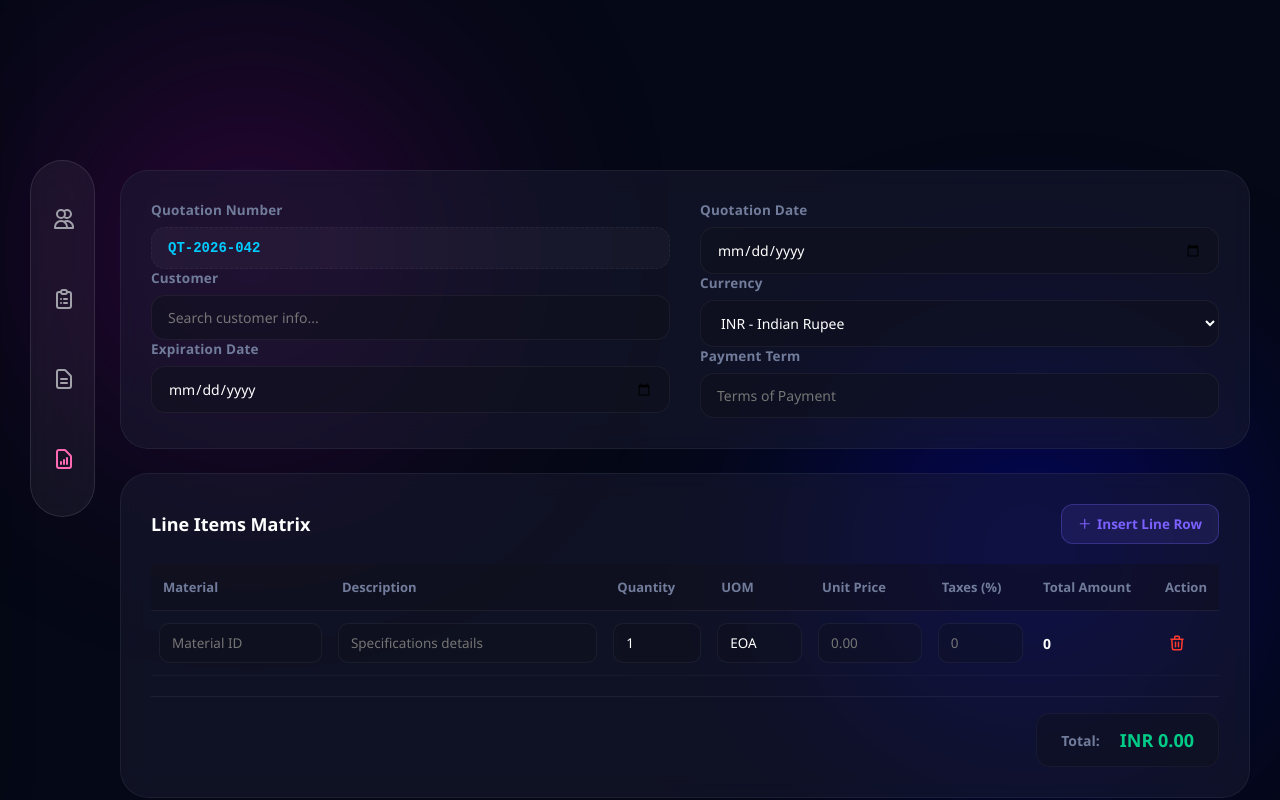
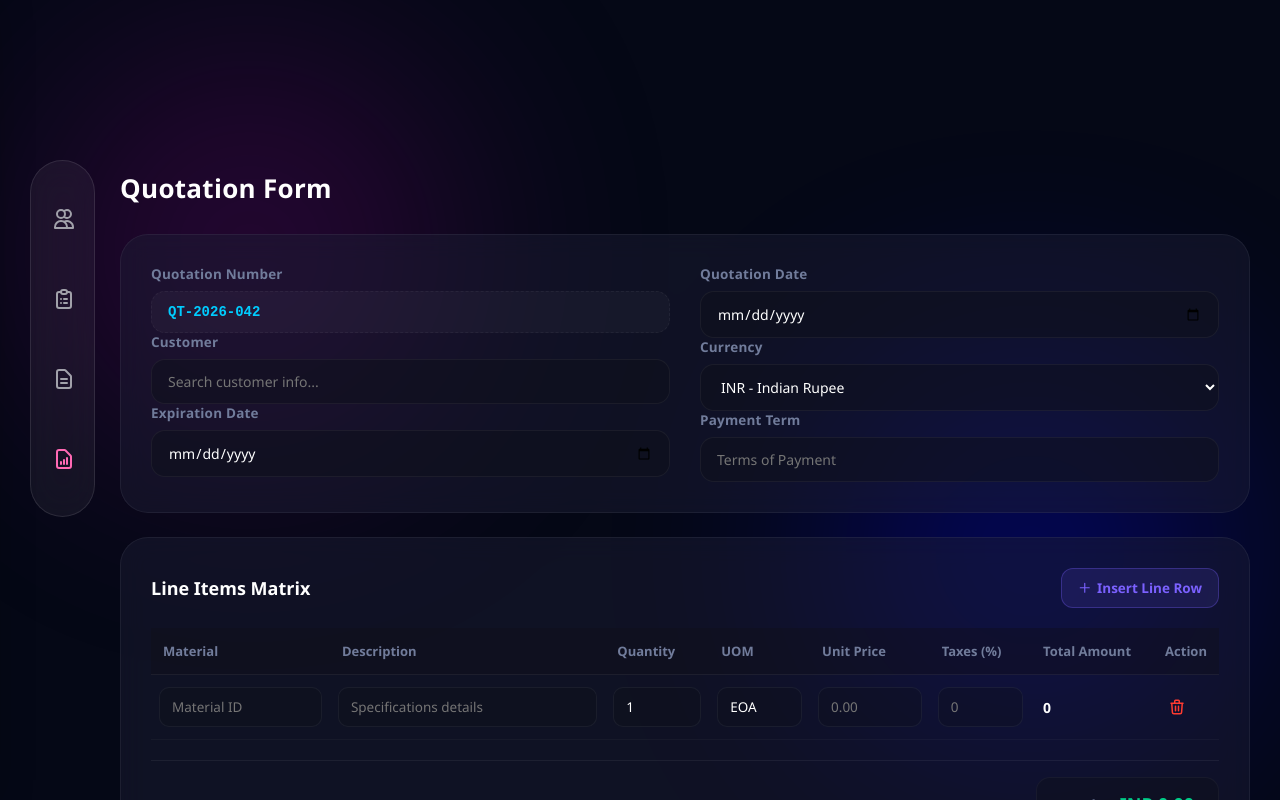
Before and after one commit to jegadesh213/ERP-Demo, a React (Vite) app in the folder univeronademo/: page /quotation in a window 1280 px wide. Shown: the top 800 px of the page. Built offline with nearby package versions, Linux system fonts and the light colour scheme.

Commit message:
Changes on Form Title

```diff
--- a/univeronademo/src/Pages/Quotation/Quotation.css
+++ b/univeronademo/src/Pages/Quotation/Quotation.css
@@ -1,15 +1,40 @@
 /* ===================================
-   FORM WRAPPER CONTAINER (WHITE SPACE FIX)
+   FORM WRAPPER CONTAINER & 1S FADE FIX
 =================================== */
 .q-form-container {
     width: 100%;
     max-width: 100%;
     margin: 10px 0 0 0;
-    animation: fadeIn 1s ease;
+    /* 👉 FIXED: Enforced crisp full 1-second transition scale standard */
+    animation: fadeIn 1s ease-in-out;
     box-sizing: border-box;
+    padding-bottom: 60px;
+}
 
-    /* 🛠️ THE FIX: Adds a safety padding threshold at the baseline to prevent layout bleed */
-    padding-bottom: 60px;
+/* ===================================
+   👉 NEW ADDED HEADER TYPOGRAPHY STYLES
+=================================== */
+.q-page-header {
+    margin-bottom: 28px;
+    /* animation: fadeIn 1s ease-in-out; */
+}
+
+.q-page-title {
+    font-size: 26px;
+    font-weight: 700;
+    color: white;
+    letter-spacing: 0.3px;
+    margin: 0 0 6px 0;
+}
+
+.light .q-page-title {
+    color: #1a1b26;
+}
+
+.q-page-subtitle {
+    color: #626880;
+    font-size: 13.5px;
+    margin: 0;
 }
 
 /* Base Bento Card Framing Layers */
@@ -271,7 +296,7 @@
 }
 
 /* ===================================================
-   👉 EXTENDED FIX: PREMIUM WORKSPACE CUSTOM SCROLLBARS
+   PREMIUM WORKSPACE CUSTOM SCROLLBARS
 =================================================== */
 .q-table-scroller::-webkit-scrollbar,
 body::-webkit-scrollbar {
@@ -286,14 +311,14 @@ body::-webkit-scrollbar-track {
 
 .q-table-scroller::-webkit-scrollbar-thumb,
 body::-webkit-scrollbar-thumb {
-    background: rgba(123, 97, 255, 0.3); /* Premium translucent neon tracking track */
+    background: rgba(123, 97, 255, 0.3);
     border-radius: 20px;
     border: 1px solid rgba(15, 17, 26, 0.5);
 }
 
 .q-table-scroller::-webkit-scrollbar-thumb:hover,
 body::-webkit-scrollbar-thumb:hover {
-    background: rgba(123, 97, 255, 0.7); /* Deep active core highlighting */
+    background: rgba(123, 97, 255, 0.7);
 }
 
 /* ===================================
@@ -366,9 +391,9 @@ body::-webkit-scrollbar-thumb:hover {
 }
 
 /* ===================================
-   SYSTEM ANIMATIONS
+   👉 KEYFRAME SYSTEM (1S DURATION SPEC)
 =================================== */
 @keyframes fadeIn {
-    from { opacity: 0; transform: translateY(10px); }
+    from { opacity: 0; transform: translateY(12px); }
     to { opacity: 1; transform: translateY(0); }
 }
--- a/univeronademo/src/Pages/Quotation/Quotation.jsx
+++ b/univeronademo/src/Pages/Quotation/Quotation.jsx
@@ -78,6 +78,11 @@ function Quotation() {
 
   return (
     <div className="q-form-container">
+      <div className="q-page-header">
+        <h1 className="q-page-title">Quotation Form</h1>
+        {/* <p className="q-page-subtitle">Configure commercial pro-forma estimates and line items matrix</p> */}
+      </div>
+
       <form onSubmit={handleSubmit}>
 
         {/* ===================================
```
